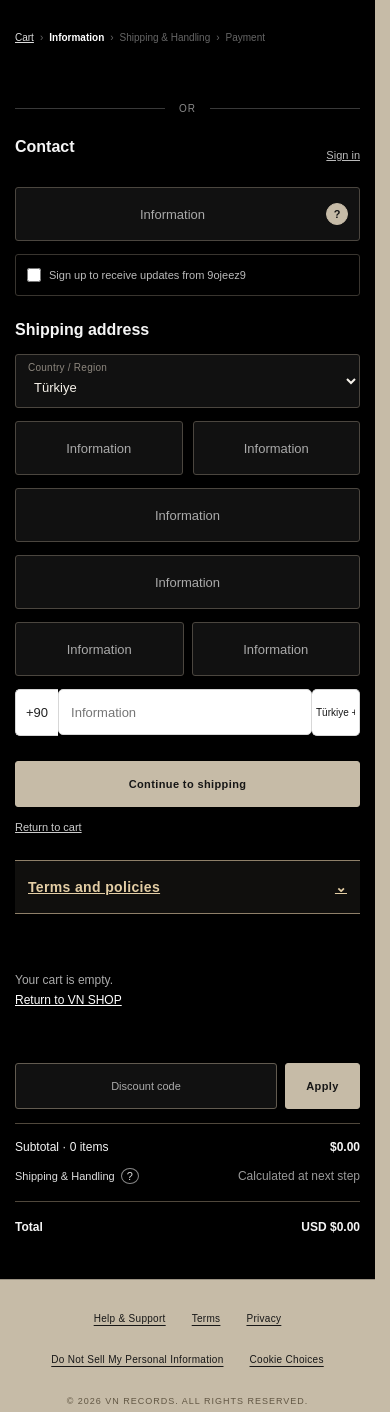
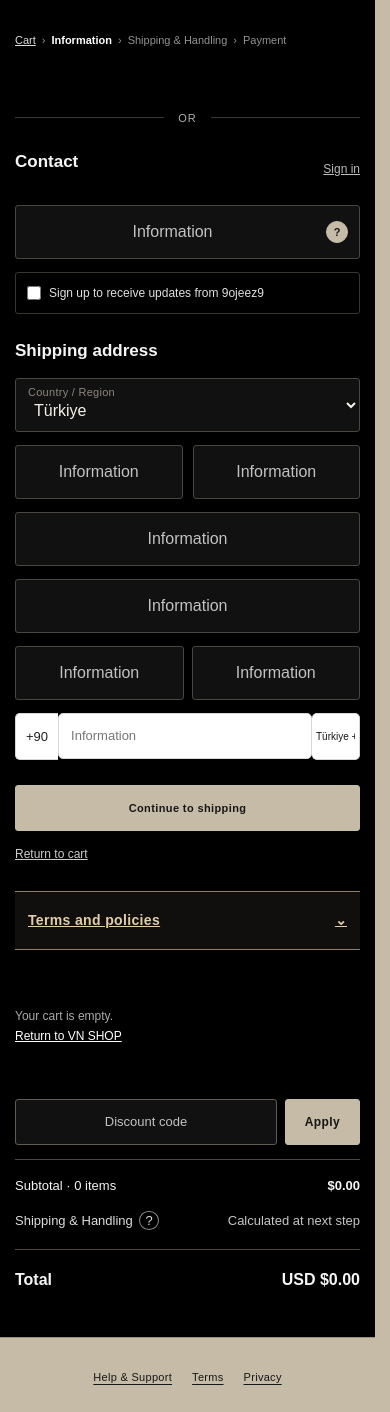
Before and after one commit to ojee9/ojee9.github.io, a plain HTML site: page checkout.html in a window 390 px wide. Shown: the part 88-1500 px from the top of the page. Drawn offline with Linux system fonts and the light colour scheme.

Commit message:
Improve checkout text readability

```diff
--- a/checkout.css
+++ b/checkout.css
@@ -168,3 +168,51 @@ body.checkout-page{margin:0;background:#C6BBA7;color:#f5f5f5;font:13px Arial,Hel
 .checkout-page .vn-ac-address-control:has(.vn-ac-phone-row input:not(:placeholder-shown))>span{opacity:1;transform:translateY(0);}
 /* At narrow widths, preserve the two-column City / Postal Code row without letting the form overflow. */
 @media(max-width:600px){.checkout-page .vn-ac-address-city-row{grid-template-columns:minmax(0,1fr) minmax(0,1fr);gap:8px}.checkout-page .vn-ac-address-city-row>*{min-width:0}}
+
+
+/* Checkout readability pass: improve type size, contrast and text spacing without changing layout or behavior. */
+.checkout-page{font-size:14px;-webkit-text-size-adjust:100%;text-size-adjust:100%}
+.checkout-page .progress{font-size:12px;line-height:1.6;color:#b7b7b7}
+.checkout-page .progress span{color:#929292}
+.checkout-page .left h1,.checkout-page .left h2{font-size:18px;line-height:1.4}
+.checkout-page .heading a,.checkout-page .actions a{font-size:12px;line-height:1.6}
+.checkout-page .field-wrap>label{font-size:12px;line-height:1.5;color:#e0d9cc}
+.checkout-page .vn-ac-address-control>span{font-size:11px;line-height:1.25}
+.checkout-page .vn-ac-address-control>input,.checkout-page .vn-ac-address-control>select,
+.checkout-page .checkout-email-control .helpwrap input{font-size:14px;line-height:1.45}
+.checkout-page .vn-ac-address-control>input::placeholder,
+.checkout-page .checkout-email-control .helpwrap input::placeholder,
+.checkout-page .right form input::placeholder{color:#c2c2c2}
+.checkout-page .help::after{font-size:13px;line-height:1.55}
+.checkout-page .check span{font-size:12px;line-height:1.5;color:#e0e0e0}
+.checkout-page .or{font-size:11px;line-height:1.5;color:#b0b0b0}
+.checkout-page .iname{font-size:14px;line-height:1.5}
+.checkout-page .variant{font-size:12px;line-height:1.5;color:#d4c5a8}
+.checkout-page .price{font-size:13px;line-height:1.45}
+.checkout-page .qty{font-size:11px}
+.checkout-page .scrollhint{font-size:12px;line-height:1.5}
+.checkout-page .right form input{font-size:13px;line-height:1.45}
+.checkout-page .right form button{font-size:12px}
+.checkout-page .discount-message{font-size:12px;line-height:1.6;color:#c4c4c4}
+.checkout-page .totals>div{font-size:13px;line-height:1.55}
+.checkout-page .totals>div>span:last-child{color:#c6c6c6}
+.checkout-page .totals #shipping{font-size:13px}
+.checkout-page .totals .total{font-size:16px;line-height:1.5}
+.checkout-page .policy-link{font-size:14px;line-height:1.5}
+.checkout-page #policy-select{font-size:14px;line-height:1.5}
+.checkout-page #policy-options button{font-size:13px;line-height:1.5}
+.checkout-page #pcontent{font-size:14px;line-height:1.7}
+.checkout-page .checkout-footer .footer-links{font-size:11px;line-height:1.6}
+.checkout-page .checkout-footer .copyright{font-size:10px;line-height:1.6}
+.checkout-page .checkout-dialog-panel p{font-size:14px;line-height:1.7}
+@media(max-width:600px){
+ .checkout-page .progress{font-size:11px}
+ .checkout-page .left h1,.checkout-page .left h2{font-size:17px}
+ .checkout-page .vn-ac-address-control>input,.checkout-page .vn-ac-address-control>select,
+ .checkout-page .checkout-email-control .helpwrap input{font-size:16px}
+ .checkout-page .iname{font-size:14px}
+ .checkout-page .variant{font-size:12px}
+ .checkout-page .price{font-size:12px}
+ .checkout-page .totals>div{font-size:13px}
+ .checkout-page .checkout-footer .footer-links{gap:10px 16px}
+}
```
